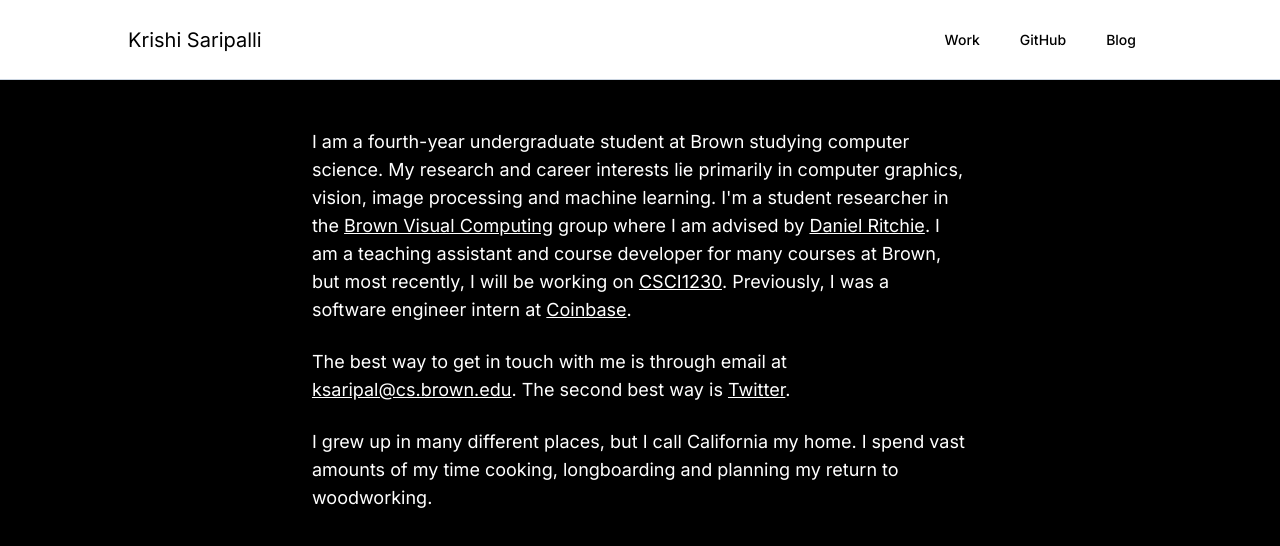
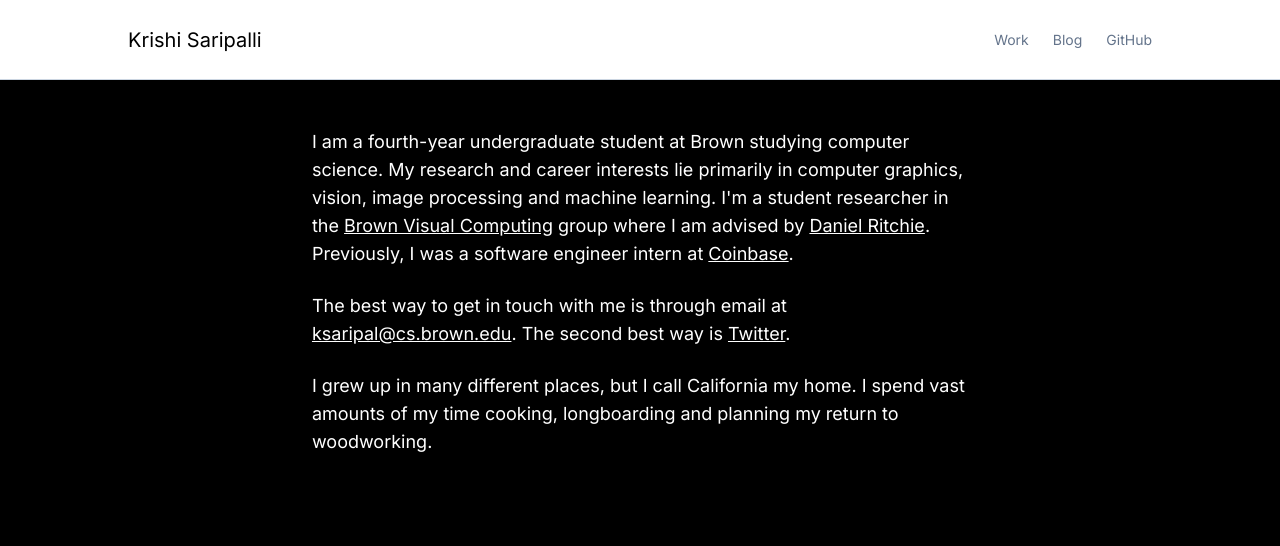
Before and after one commit to krishi-saripalli/krishidev2.0, a Next.js app: page / in a window 1280 px wide. Shown: the top 546 px of the page. Built offline with nearby package versions, Linux system fonts and the light colour scheme.

Commit message:
Conditional styling added to Nav items

```diff
--- a/package.json
+++ b/package.json
@@ -40,6 +40,7 @@
     "react-dom": "18.2.0",
     "react-hot-toast": "^2.4.1",
     "react-markdown": "^8.0.7",
+    "react-router-dom": "^6.22.1",
     "react-syntax-highlighter": "^15.5.0",
     "stripe": "^12.3.0",
     "tailwind-merge": "^1.12.0",
--- a/src/app/components/ui/Button.tsx
+++ b/src/app/components/ui/Button.tsx
@@ -13,7 +13,7 @@ const buttonVariants = cva(
         outline:
           "bg-slate-900 text-white hover:bg-slate-800 border border-slate-200",
         subtle: "bg-slate-100 text-slate-900 hover:bg-slate-200 ",
-        ghost: "bg-transparent hover:bg-slate-100",
+        ghost: "bg-transparent hover: text-bold",
         link: "bg-transparent  underline-offset-4 hover:underline text-slate-900  hover:bg-transparent",
       },
       size: {
--- a/src/app/components/ui/Navbar.tsx
+++ b/src/app/components/ui/Navbar.tsx
@@ -1,9 +1,13 @@
-import { getServerSession } from "next-auth";
+"use client";
 
 import Link from "next/link";
-import { buttonVariants } from "./Button";
+import { usePathname } from "next/navigation";
 
-const Navbar = async () => {
+const Navbar: React.FC = () => {
+  const pathname = usePathname();
+  const isActive = (path: string) => {
+    return path === pathname;
+  };
   return (
     <div className="px-5 fixed backdrop-blur-sm bg-white z-50 top-0 left-0 right-0 h-20 border-b border-slate-300  shadow-sm flex items-center justify-between">
       <div className=" container max-w-5xl mx-auto w-full flex justify-between items-center">
@@ -11,18 +15,24 @@ const Navbar = async () => {
           Krishi Saripalli
         </Link>
 
-        <div className="flex  gap-2">
-          <Link href="/work" className={buttonVariants({ variant: "ghost" })}>
+        <div className="flex gap-6 text-sm">
+          <Link
+            href="/work"
+            className={`${isActive("/work") ? "text-black" : "text-slate-500"}`}
+          >
             Work
           </Link>
           <Link
+            href="/blog"
+            className={`${isActive("/blog") ? "text-black" : "text-slate-500"}`}
+          >
+            Blog
+          </Link>
+          <Link
             href="https://github.com/krishi-saripalli"
-            className={buttonVariants({ variant: "ghost" })}
+            className=" text-slate-500 active:text-black"
           >
             GitHub
-          </Link>
-          <Link href="/blog" className={buttonVariants({ variant: "ghost" })}>
-            Blog
           </Link>
         </div>
       </div>
--- a/src/app/page.tsx
+++ b/src/app/page.tsx
@@ -25,11 +25,6 @@ const About: FC = () => {
             group where I am advised by{" "}
             <Link className="underline" href="https://dritchie.github.io/">
               Daniel Ritchie
-            </Link>
-            . I am a teaching assistant and course developer for many courses at
-            Brown, but most recently, I will be working on{" "}
-            <Link href="https://cs1230.graphics/" className="underline">
-              CSCI1230
             </Link>
             . Previously, I was a software engineer intern at{" "}
             <Link href="https://coinbase.com/" className="underline">
--- a/src/app/work/page.tsx
+++ b/src/app/work/page.tsx
@@ -1,8 +1,5 @@
-import Image from "next/image";
 import { Metadata } from "next";
-import Link from "next/link";
 import { FC } from "react";
-import BlurredCard from "../components/ui/PostPreview";
 import { getWorkMetadata } from "../lib/utils";
 import WorkPreview from "../components/ui/WorkPreview";
 
```
Also changed, not shown: 1 other file (tests, documents, lock files or other folders).
